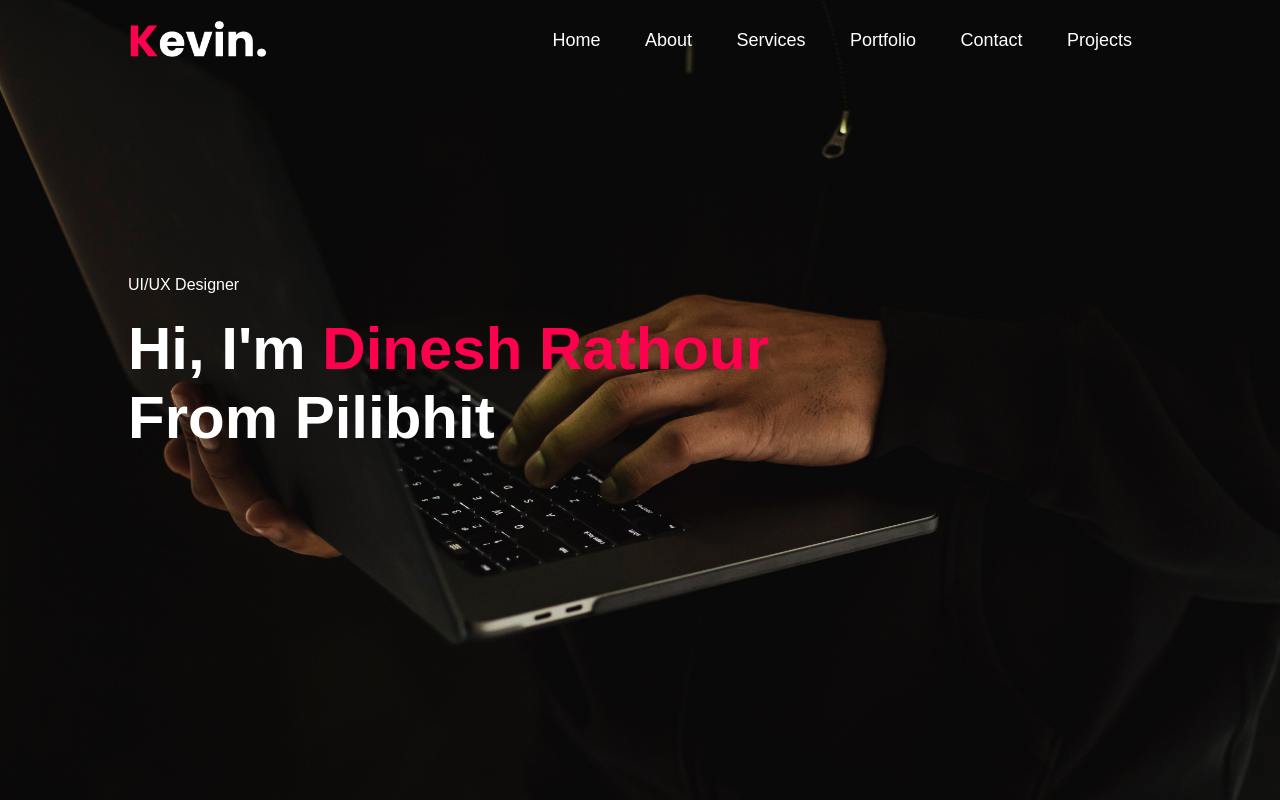
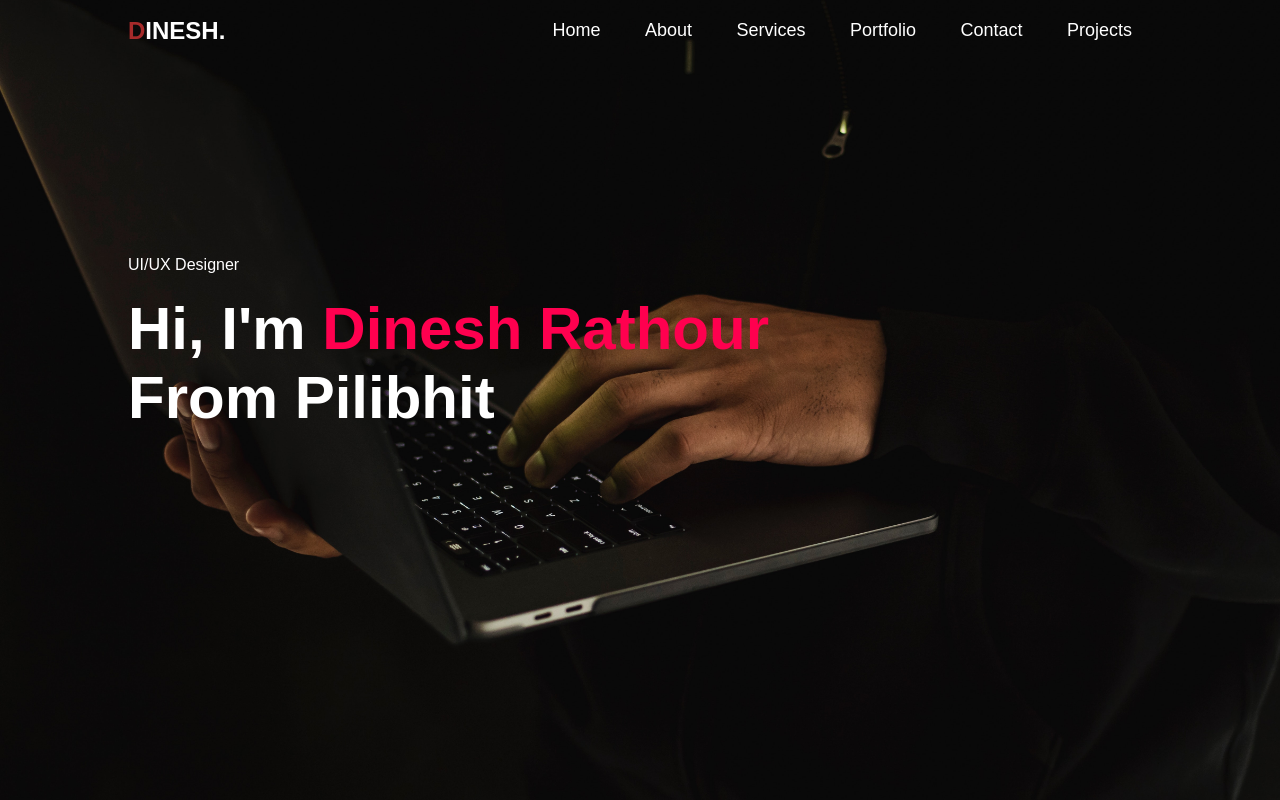
Before and after one commit to Dinesh18042001/Dinesh_Portfolio1.github.io, a plain HTML site: page index.html in a window 1280 px wide. Shown: the top 800 px of the page. Drawn offline with Linux system fonts and the light colour scheme.

Commit message:
Update index.html
.

```diff
--- a/index.html
+++ b/index.html
@@ -17,7 +17,7 @@
   <div id="header">
     <div class="container">
       <nav>
-        <img src="images/logo.png" class="logo">
+        <h1 style="font-weight: 700;"><span style="color: brown;">D</span>INESH.</h1>
         <ul id="sidemenu">
           <li><a href="#header">Home</a></li>
           <li><a href="#about">About</a></li>
```
